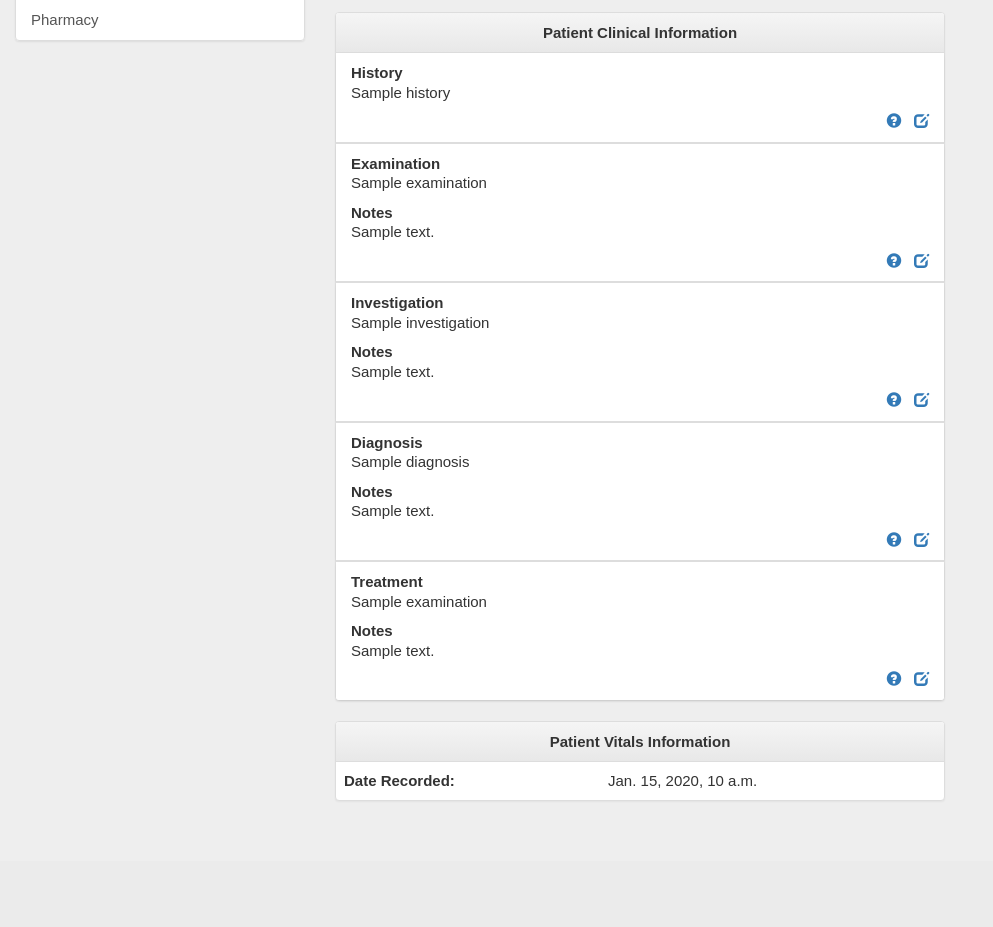
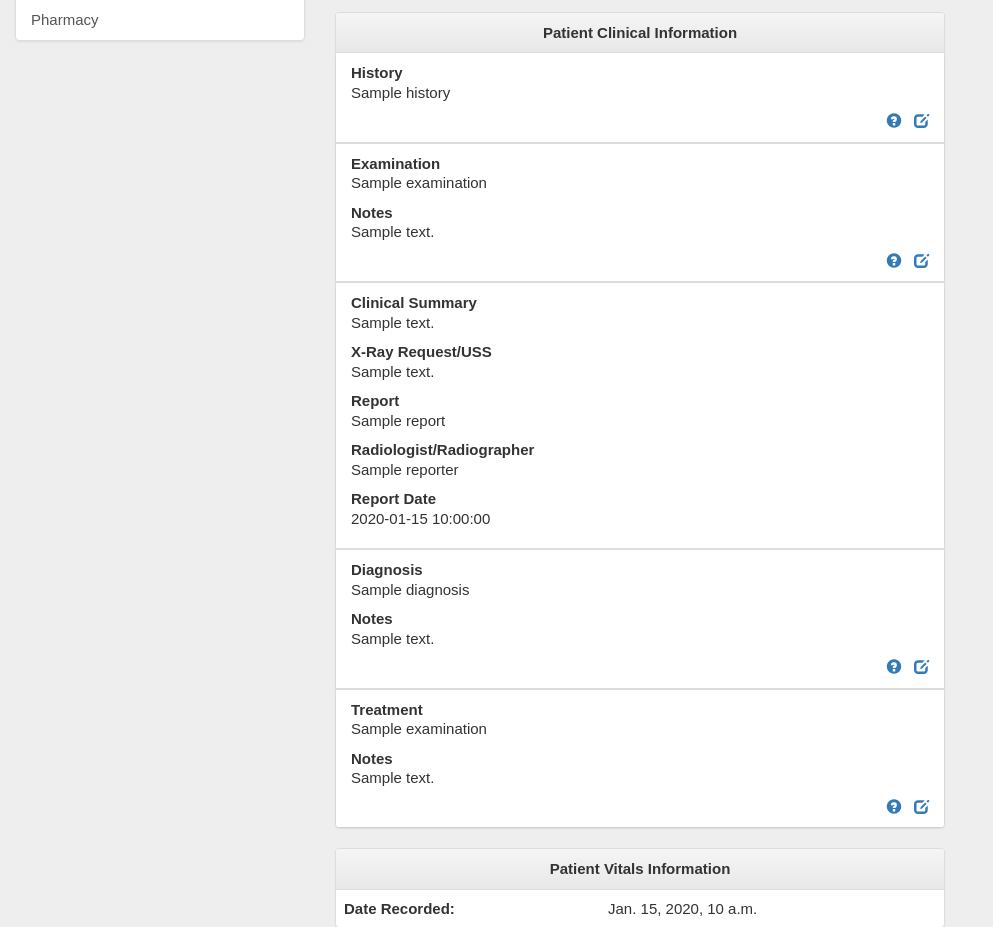
Before and after one commit to fugitspace/dhcare, a Django app: template encounter/templates/encounter/view_patient_encounter.html in a window 1280 px wide. Shown: the part 275-1202 px from the top of the page, without its empty margins (0-993 px from the left). Before the commit the page ends 1076 px from the top, so only its background shows below. Run offline with Django 3.2, Linux system fonts and the light colour scheme; tables that the repository leaves empty hold one stand-in row (values such as "Sample post"); the template is opened without the code that fills it: values that come from a table or form of the project are taken from there, most other values are stand-ins (such as "Sample title", 1, 10 or a date in 2020); some libraries are stand-ins or nearby versions.

Commit message:
view radiology investigation report on encounter homepage

```diff
--- a/encounter/templates/encounter/view_patient_encounter.html
+++ b/encounter/templates/encounter/view_patient_encounter.html
@@ -59,19 +59,26 @@
   </ul>
   {% endif %}
 
-  {% if investigation %}
+  {% if radio_investigation %}
   <ul class="list-group">
     <li class="list-group-item list-group-item">
-      <b>Investigation</b>{{ investigation.investigation|linebreaks }}
-      <b>Notes</b>{{ investigation.notes|linebreaks }}
+      <b>Clinical Summary</b>{{ radio_investigation.clinical_summary|linebreaks }}
+      <b>X-Ray Request/USS</b>{{ radio_investigation.request_notes|linebreaks }}
+      {% if radio_report %}
+      <b>Report </b>{{ radio_report.report|linebreaks }}
+      <b>Radiologist/Radiographer </b>{{ radio_report.reporter|linebreaks }}
+      <b>Report Date </b>{{ radio_report.date_created|linebreaks }}
+      {% endif %}
+      {% if not radio_report %} {# hide option to edit once the report has been submitted#}
       <div class="text-right">
 	<a href="#">
 	  <span title="Help" class="glyphicon glyphicon-question-sign" aria-hidden="true"></span>
 	</a> &nbsp;
-	<a href="{% url 'encounter:edit_patient_encounter_investigation' investigation.id %}">
+	<a href="{#% url 'radiology:edit_patient_radio_request' investigation.id %#}">
 	  <span title="Edit" class="glyphicon glyphicon-edit" aria-hidden="true"></span>
 	</a>
       </div>
+      {% endif %}
     </li>
   </ul>
   {% endif %}
--- a/encounter/views.py
+++ b/encounter/views.py
@@ -31,7 +31,9 @@ def view_patient_encounter(request, encounter_id):
         context['exam'] = exam[0]
     if len(radio_investigation) != 0:
         context['radio_investigation'] = radio_investigation[0]
-
+        report = PatientRadioReport.objects.filter(request_id__exact = radio_investigation[0].id)
+        if len(report) > 0:
+            context['radio_report'] = report[0]
     if len(diagnosis) != 0:
         context['diagnosis'] = diagnosis[0]
 
```
Also changed, not shown: radiology/views.py (+14 -0 lines).
